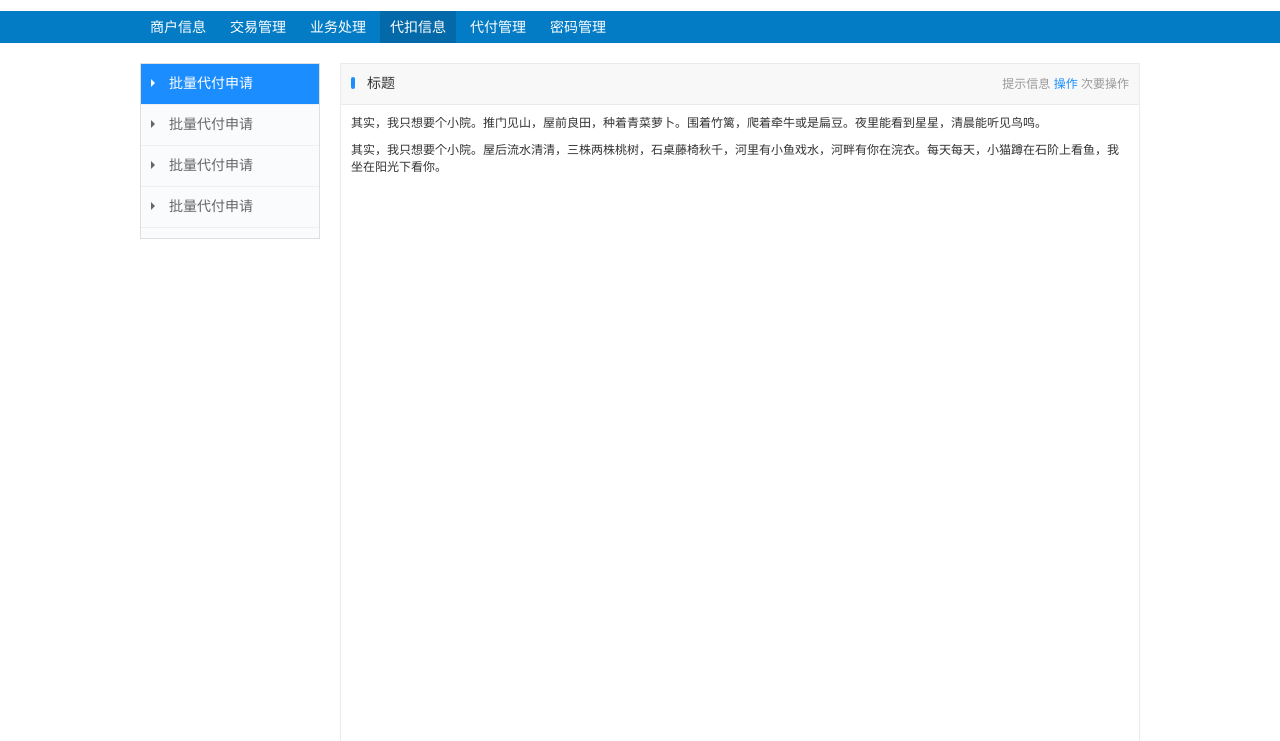
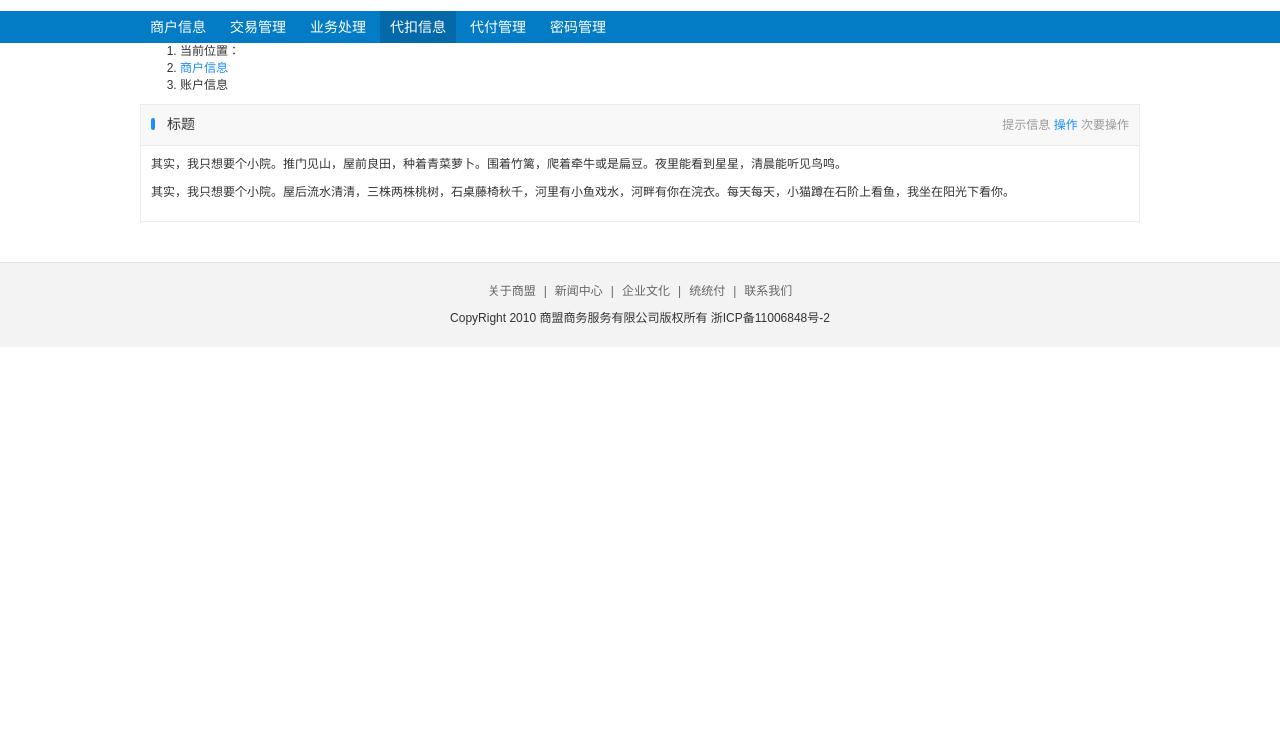
Before and after one commit to kooofly/kostand-ttf, a website: page docs/template/framework.html in a window 1280 px wide. Shown: the part 59-800 px from the top of the page. Drawn offline with Linux system fonts and the light colour scheme; a small style sheet from the web is missing.

Commit message:
layout change

```diff
--- a/docs/docs.css
+++ b/docs/docs.css
@@ -153,7 +153,7 @@ td[rowspan] { background: #fff!important; }
 .hide-bar{ display: none; }
 .komod .example-fullscreen{position: fixed;top: 0;left: 0;width: 100%;height: 100%;z-index: 9999;background: #fff;overflow-y: hidden;padding: 0;}
 .komod .example-fullscreen:after{ display: none; }
-.komod .example-fullscreen .hide-bar{display: block;background: #eee;padding: 10px;text-align: center;}
+.komod .example-fullscreen .hide-bar{display: block;background: #eee;padding: 10px;text-align: center;border-bottom: 1px solid #ccc; }
 
 
 .komod .code{ background: #f7f7f9; border: 1px solid #dedede; padding: 10px 15px; margin-top: -1px; }
--- a/docs/template/framework.html
+++ b/docs/template/framework.html
@@ -70,7 +70,29 @@
     </ul>
 </div>
 <div class="container">
-    <div class="aside">
+    <ol class="breadcrumb">
+        <li class="local">当前位置：</li>
+        <li><a href="#">商户信息</a></li>
+        <li class="active">账户信息</li>
+    </ol>
+    <div class="panel panel-main">
+        <div class="panel-heading">
+            <div class="panel-title">
+                <i class="decorate"></i>
+                <span>标题</span>
+                <div class="pull-right font12">
+                    <span class="text-sub">提示信息</span>
+                    <a href="">操作</a>
+                    <a class="text-sub" href="">次要操作</a>
+                </div>
+            </div>
+        </div>
+        <div class="panel-body">
+            <p>其实，我只想要个小院。推门见山，屋前良田，种着青菜萝卜。围着竹篱，爬着牵牛或是扁豆。夜里能看到星星，清晨能听见鸟鸣。</p>
+            <p>其实，我只想要个小院。屋后流水清清，三株两株桃树，石桌藤椅秋千，河里有小鱼戏水，河畔有你在浣衣。每天每天，小猫蹲在石阶上看鱼，我坐在阳光下看你。</p>
+        </div>
+    </div>
+    <!--<div class="aside">
         <div class="inner" data-spy="affix" data-offset-top="102">
             <a class="active" href="">批量代付申请</a>
             <a href="">批量代付申请</a>
@@ -96,7 +118,7 @@
                 <p>其实，我只想要个小院。屋后流水清清，三株两株桃树，石桌藤椅秋千，河里有小鱼戏水，河畔有你在浣衣。每天每天，小猫蹲在石阶上看鱼，我坐在阳光下看你。</p>
             </div>
         </div>
-    </div>
+    </div>-->
 </div>
 <div class="footer">
     <div class="container">
--- /dev/null
+++ b/src/css/com/breadcrumbs.scss
@@ -0,0 +1,37 @@
+//
+// Breadcrumbs
+// --------------------------------------------------
+
+
+.breadcrumb {
+  padding: 0;
+  margin: 15px 0;
+  list-style: none;
+  border-radius: $border-radius-base;
+  font-weight: 700;
+  > .local {
+    color: #999;
+    + li:before {
+      content: '';
+    }
+  }
+  > li {
+    display: inline-block;
+
+    > a { color: $breadcrumb-color; }
+
+    + li:before {
+      // [converter] Workaround for https://github.com/sass/libsass/issues/1115
+      $nbsp: "\00a0";
+      content: "#{$breadcrumb-separator}#{$nbsp}"; // Unicode space added since inline-block means non-collapsing white-space
+      padding-left: 5px;
+      color: $breadcrumb-color;
+      font-family: SimSun;
+    }
+  }
+}
+
+
+
+// WEBPACK FOOTER //
+// webpack:///src/css/~/.3.3.7@bootstrap-sass/assets/stylesheets/bootstrap/_breadcrumbs.scss
--- a/src/css/com/layout.scss
+++ b/src/css/com/layout.scss
@@ -36,8 +36,8 @@
 .theme-blue .aside .inner a:hover:before,
 .theme-blue .aside .inner .active:before{ border-left-color: #fff; }
 .theme-blue .main{ width: 800px; margin-top: 20px; margin-left: 20px; }
-.theme-blue .main .panel-main { margin-bottom: 0; }
-.theme-blue .main .panel-main .panel-body{ min-height: 800px; }
+.theme-blue .panel-main { margin-bottom: 0; }
+.theme-blue .panel-main .panel-body{ min-height: 800px; }
 .theme-blue .footer{ margin-top: 20px; background: #f3f3f3; border-top: #dedede 1px solid; text-align: center; }
 .theme-blue .footer .container{ padding: 20px 0; background: #f3f3f3; border-top: #dedede 1px solid; margin-top: -1px; }
 .theme-blue .footer .links{ font-size: 0; margin-bottom: 10px; }
--- a/src/css/theme.scss
+++ b/src/css/theme.scss
@@ -60,6 +60,7 @@
 @import "../../node_modules/bootstrap-sass/assets/stylesheets/bootstrap/navs";
 @import "../../node_modules/bootstrap-sass/assets/stylesheets/bootstrap/navbar";
 /*@import "../../node_modules/bootstrap-sass/assets/stylesheets/bootstrap/breadcrumbs";*/
+@import "./com/breadcrumbs";
 @import "../../node_modules/bootstrap-sass/assets/stylesheets/bootstrap/pagination";
 @import "../../node_modules/bootstrap-sass/assets/stylesheets/bootstrap/pager";
 @import "../../node_modules/bootstrap-sass/assets/stylesheets/bootstrap/labels";
--- a/src/css/variables.scss
+++ b/src/css/variables.scss
@@ -873,11 +873,11 @@ $breadcrumb-padding-horizontal: 15px !default;
 //** Breadcrumb background color
 $breadcrumb-bg:                 #f5f5f5 !default;
 //** Breadcrumb text color
-$breadcrumb-color:              #ccc !default;
+$breadcrumb-color:              #333 !default;
 //** Text color of current page in the breadcrumb
 $breadcrumb-active-color:       $gray-light !default;
 //** Textual separator for between breadcrumb elements
-$breadcrumb-separator:          "/" !default;
+$breadcrumb-separator:          ">>" !default;
 
 
 //== Carousel
```
